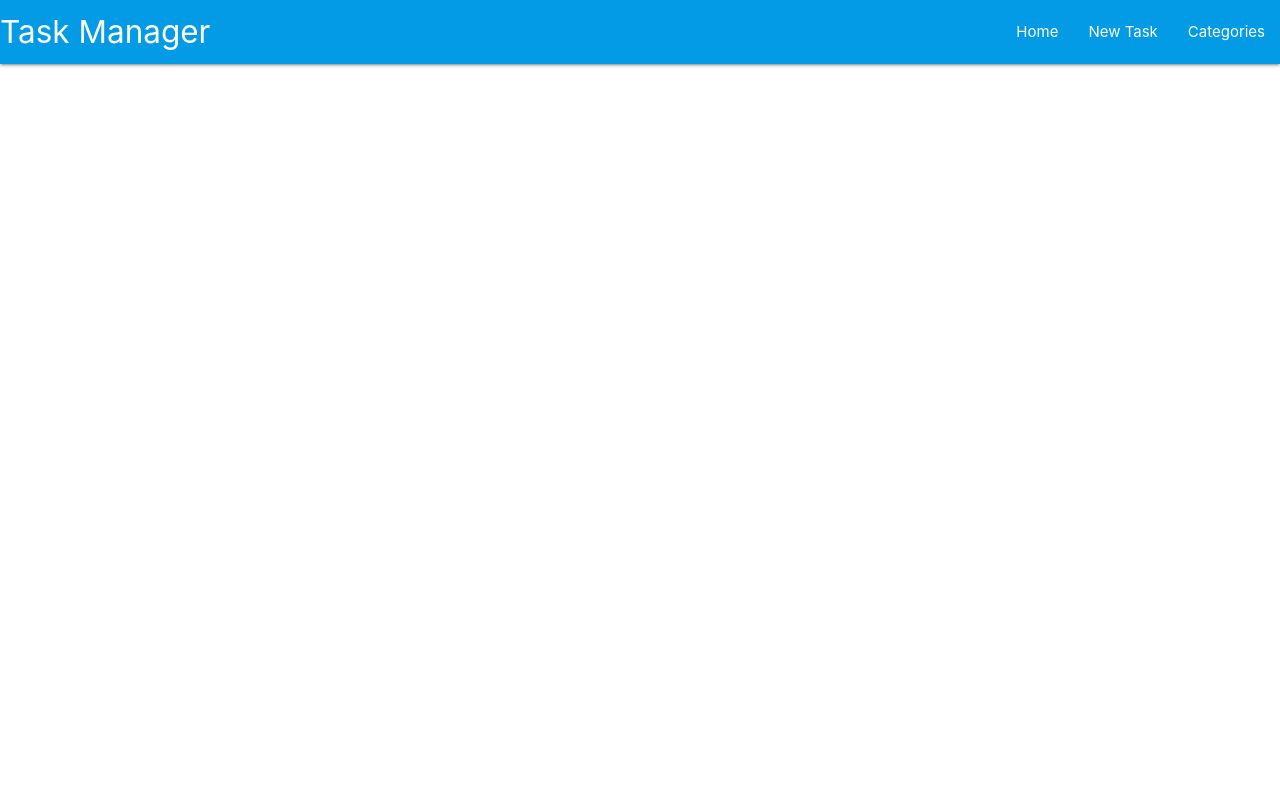
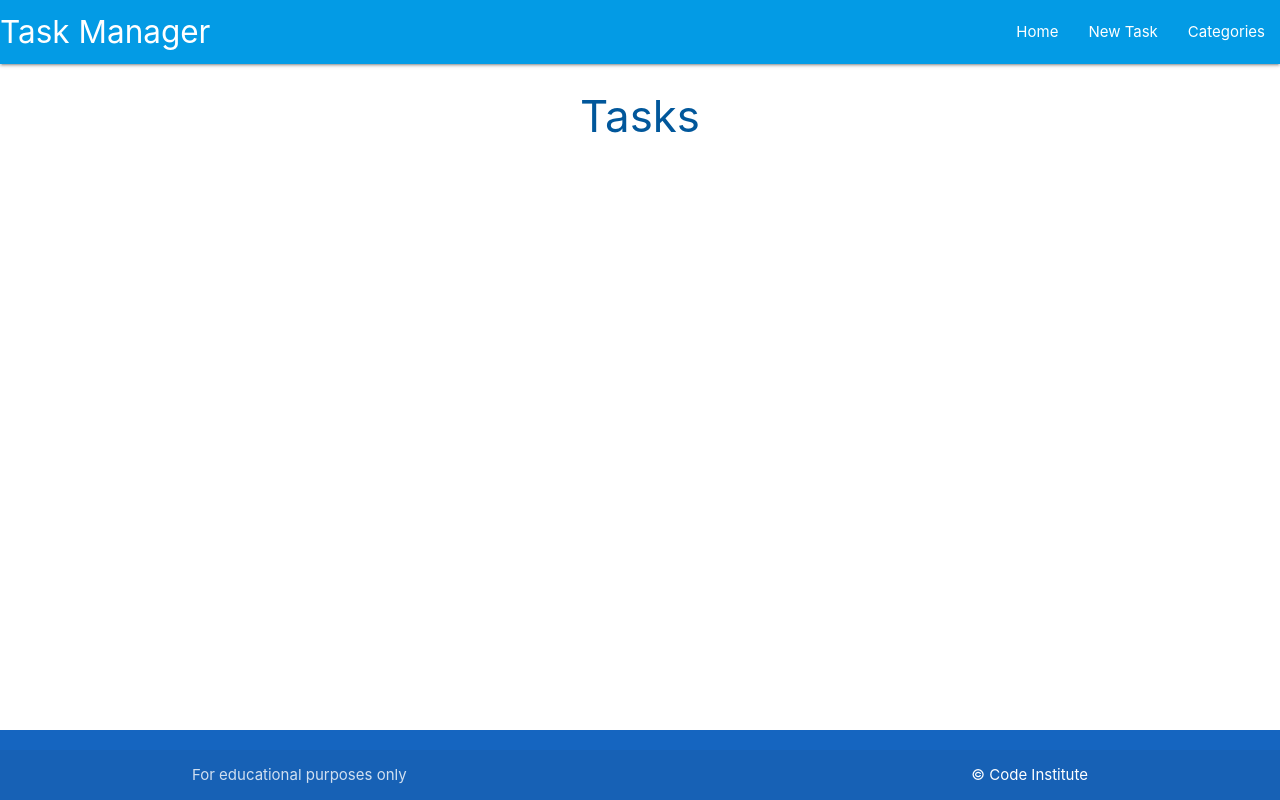
Before and after one commit to tymaestro/flask-sqlalchemy-task-manager, a Flask app: page / in a window 1280 px wide. Run offline with Flask 2, Linux system fonts and the light colour scheme; some libraries are stand-ins or nearby versions.

Commit message:
add tasks html file

```diff
--- a/taskmanager/routes.py
+++ b/taskmanager/routes.py
@@ -4,4 +4,4 @@ from taskmanager import app, db
 
 @app.route("/")
 def home():
-    return render_template("base.html")
+    return render_template("tasks.html")
--- a/taskmanager/templates/base.html
+++ b/taskmanager/templates/base.html
@@ -1,14 +1,19 @@
 <!DOCTYPE html>
 <html lang="en">
 <head>
+
     <meta charset="UTF-8">
     <meta http-equiv="X-UA-Compatible" content="IE=edge">
     <meta name="viewport" content="width=device-width, initial-scale=1.0">
-    <link rel="stylesheet" href="https://cdnjs.cloudflare.com/ajax/libs/font-awesome/6.1.1/css/all.min.css" integrity="sha512-KfkfwYDsLkIlwQp6LFnl8zNdLGxu9YAA1QvwINks4PhcElQSvqcyVLLD9aMhXd13uQjoXtEKNosOWaZqXgel0g==" crossorigin="anonymous" referrerpolicy="no-referrer" />
-    <link rel="stylesheet" href="https://cdnjs.cloudflare.com/ajax/libs/materialize/1.0.0/css/materialize.min.css">
+    <link rel="stylesheet" href="https://cdnjs.cloudflare.com/ajax/libs/font-awesome/5.15.3/css/all.min.css"
+        integrity="sha512-iBBXm8fW90+nuLcSKlbmrPcLa0OT92xO1BIsZ+ywDWZCvqsWgccV3gFoRBv0z+8dLJgyAHIhR35VZc2oM/gI1w=="
+        crossorigin="anonymous" referrerpolicy="no-referrer">
+    <link rel="stylesheet" href="https://cdnjs.cloudflare.com/ajax/libs/materialize/1.0.0/css/materialize.min.css"
+        type="text/css">
     <link rel="stylesheet" href="{{ url_for('static', filename='css/style.css') }}" type="text/css">
     <title>Task Manager</title>
 </head>
+
 <body>
 
     <header>
@@ -25,7 +30,7 @@
             </div>
         </nav>
 
-          <!-- mobile navbar -->
+        <!-- mobile sidenav -->
         <ul class="sidenav" id="mobile-demo">
             <li><a href="{{ url_for('home') }}">Home</a></li>
             <li><a href="">New Task</a></li>
@@ -33,7 +38,22 @@
         </ul>
     </header>
 
+    <main class="container">
+        {% block content %}
+        {% endblock %}
+    </main>
+
+    <footer class="page-footer blue darken-3">
+        <div class="footer-copyright">
+            <div class="container">
+                For educational purposes only
+                <a class="white-text right" href="https://codeinstitute.net" target="_blank">&copy; Code Institute</a>
+            </div>
+        </div>
+    </footer>
+
     <script src="https://cdnjs.cloudflare.com/ajax/libs/materialize/1.0.0/js/materialize.min.js"></script>
     <script src="{{ url_for('static', filename='js/script.js') }}"></script>
+
 </body>
 </html>
--- /dev/null
+++ b/taskmanager/templates/tasks.html
@@ -0,0 +1,6 @@
+{% extends "base.html" %}
+{% block content %}
+
+<h3 class="light-blue-text text-darken-4 center-align">Tasks</h3>
+
+{% endblock %}
```
Lines whose indentation alone changed are shown as unchanged.
